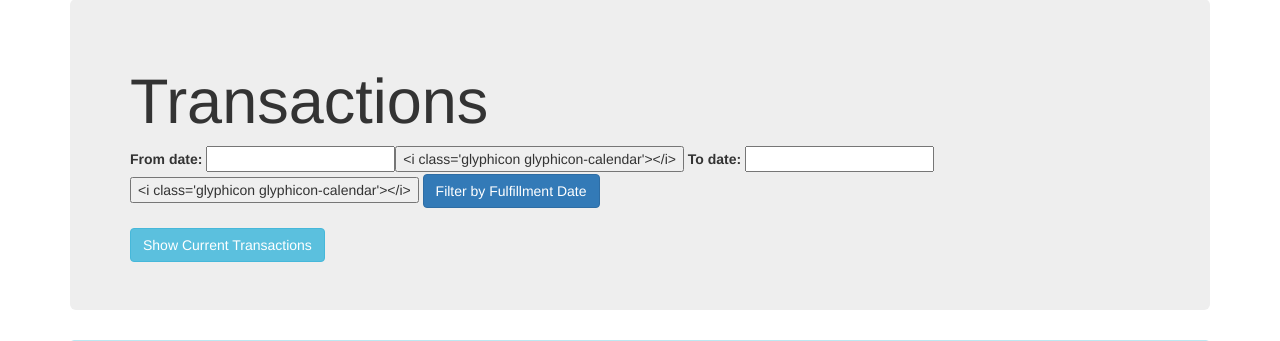
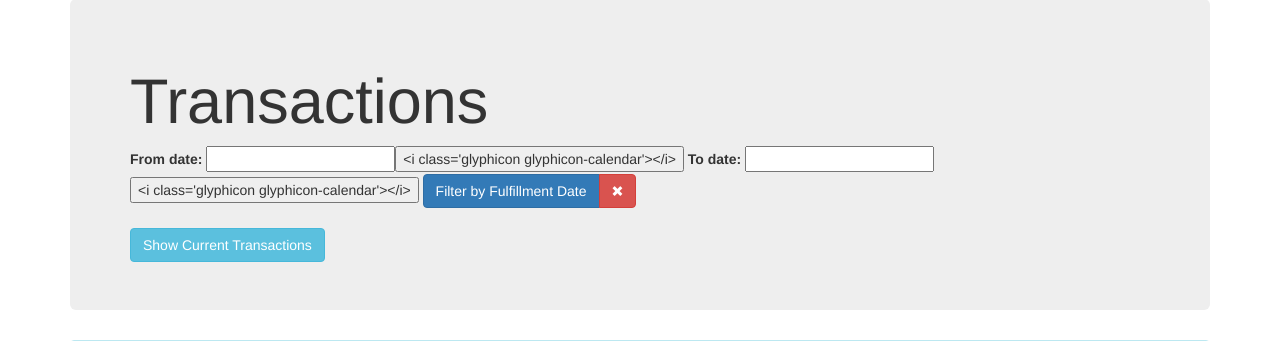
Before and after one commit to mfcovington/django-revenue-tracker, a Django app: template revenue_tracker/templates/revenue_tracker/transaction_list.html in a window 1280 px wide. Shown: the part 61-402 px from the top of the page. Run offline with Django 3.2, Linux system fonts and the light colour scheme; the template is opened without the code that fills it, so the values that code supplies are empty; parts of the project's set-up code (start-up, migrations or seed data) failed here and were passed over; some libraries are stand-ins or nearby versions.

Commit message:
Add button to reset date fulfilled filter

```diff
--- a/revenue_tracker/static/revenue_tracker/js/app.js
+++ b/revenue_tracker/static/revenue_tracker/js/app.js
@@ -10,3 +10,8 @@ $( function() {
   $( "input[name='from_date']" ).datepicker(dateConfig);
   $( "input[name='to_date']" ).datepicker(dateConfig);
 } );
+
+$( "#reset-filter" ).click( function() {
+    $( "#from_date" ).val("");
+    $( "#to_date" ).val("");
+} );
--- a/revenue_tracker/templates/revenue_tracker/transaction_list.html
+++ b/revenue_tracker/templates/revenue_tracker/transaction_list.html
@@ -16,7 +16,10 @@
         <input id="from_date" type="text" name="from_date" value="{{ from_date }}">
         <label for="to_date">To date: </label>
         <input id="to_date" type="text" name="to_date" value="{{ to_date }}">
-        <input class="btn btn-primary" type="submit" value="Filter by Fulfillment Date">
+        <div class="btn-group">
+          <input class="btn btn-primary" type="submit" value="Filter by Fulfillment Date">
+          <button id="reset-filter" class="btn btn-danger" type="submit"><small><span class="glyphicon glyphicon-remove"></span></small></button>
+        </div>
       </form>
       <br>
       <button class="btn btn-info" id="toggle-in-progress">Show Current Transactions</button>
```
